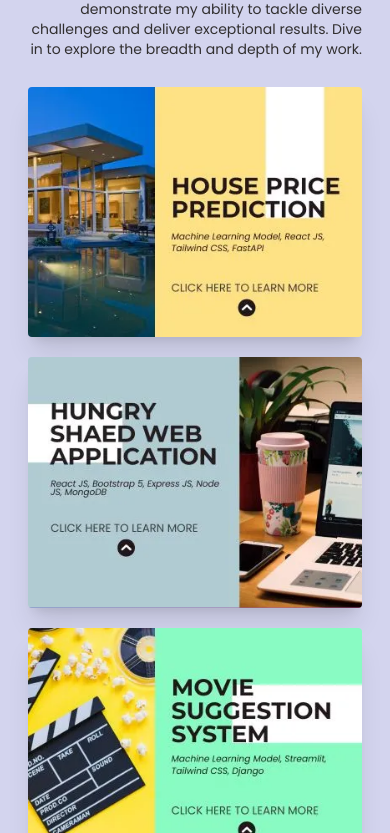
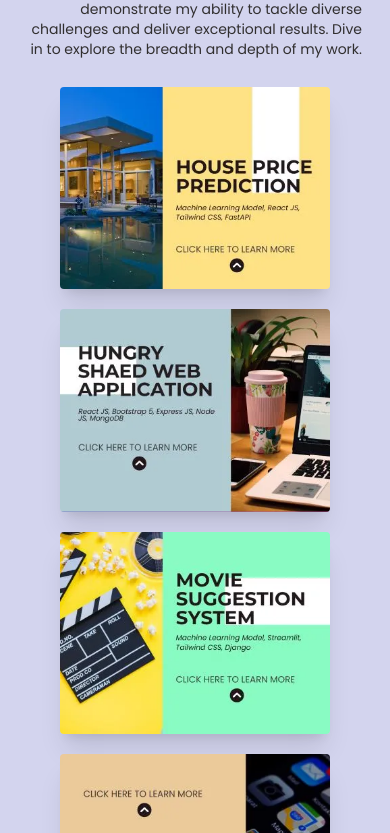
Before and after one commit to syednoor058/Shaed-Noor, a React (Vite) app: page / in a window 390 px wide. Shown: the part 3669-4502 px from the top of the page. Built offline with nearby package versions, Linux system fonts and the light colour scheme.

Commit message:
Layout changes.

```diff
--- a/src/components/projects/Project.jsx
+++ b/src/components/projects/Project.jsx
@@ -41,7 +41,7 @@ export default function Project() {
             </div>
           </div>
         </div>
-        <div className="w-full grid grid-cols-1 lg:grid-cols-2 xl:grid-cols-3 gap-5 justify-center items-center md:px-20 lg:px-0">
+        <div className="w-full grid grid-cols-1 mdl:grid-cols-2 xl:grid-cols-3 gap-5 justify-center items-center px-8 md:px-20 mdl:px-0">
           <ProjectCard
             coverImg={housePred}
             desc="Developed a house price prediction model using machine learning algorithms. Built a user-friendly website with React.js and FastAPI for the backend, ensuring efficient data processing and accurate predictions."
--- a/src/components/services/Services.jsx
+++ b/src/components/services/Services.jsx
@@ -37,7 +37,7 @@ export default function Services() {
         </div>
         <div className="flex flex-row justify-between">
           <div className="w-full">
-            <div className="w-full h-full grid grid-cols-1 md:grid-cols-2 lg:grid-cols-3 gap-5 xl:gap-10">
+            <div className="w-full h-full grid grid-cols-1 sml:grid-cols-2 lg:grid-cols-3 gap-5 xl:gap-10">
               <ServiceCard
                 icon=<FaCode />
                 title="App Development"
--- a/src/screens/HousePricePredProject.jsx
+++ b/src/screens/HousePricePredProject.jsx
@@ -115,7 +115,7 @@ export default function HousePricePredProject() {
             real estate market. It will provide benefits to all stakeholders
             through accurate and data-driven estimations.
           </div>
-          <div className="w-full grid grid-cols-1 md:grid-cols-2 lg:grid-cols-3 gap-5 md:gap-7 xl:gap-10">
+          <div className="w-full grid grid-cols-1 md:grid-cols-2 lg:grid-cols-3 gap-5 md:gap-7 xl:gap-10 px-8 md:px-0">
             <div className="bg-gradient-to-tr from-primaryColor1 to-accentColor1 rounded flex flex-col gap-3 p-5 md:p-7 xl:p-10 cursor-pointer">
               <div className="text-3xl text-yellow-200 flex justify-center">
                 <IoStatsChart />
```
